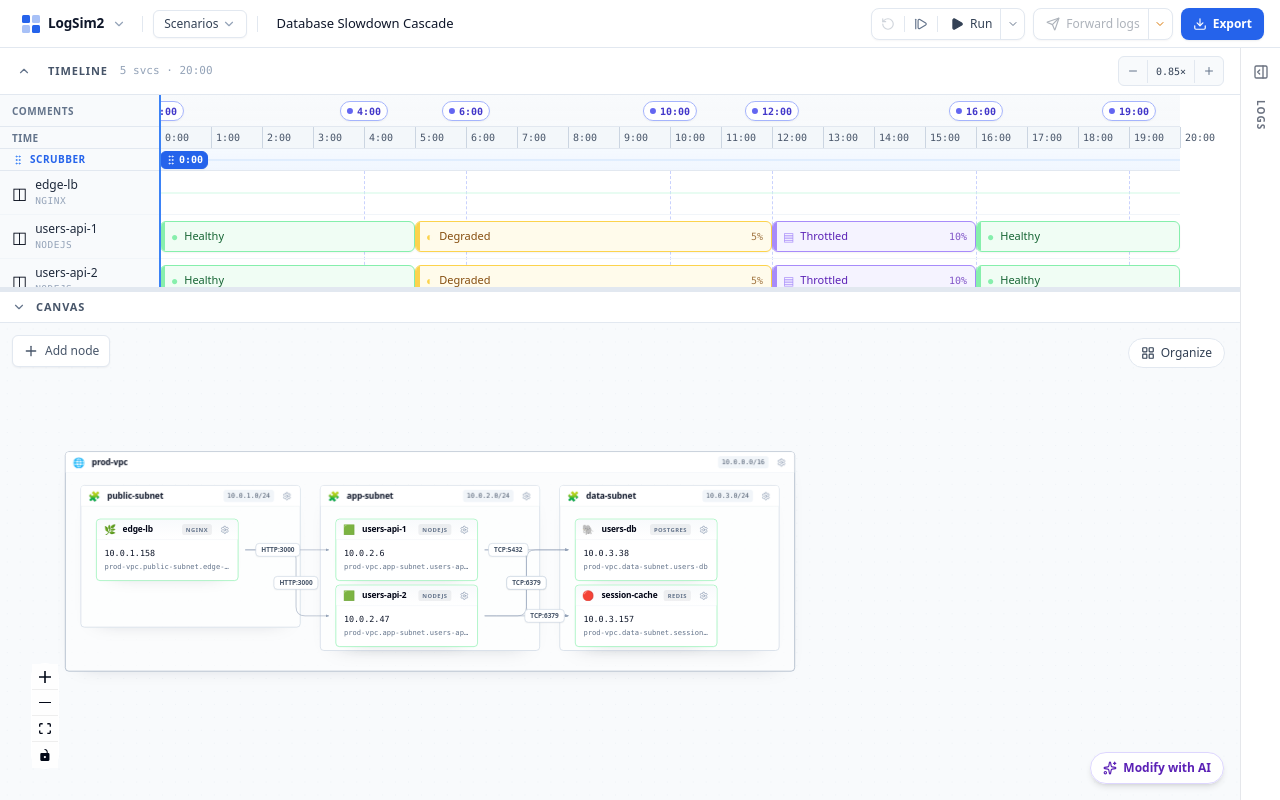
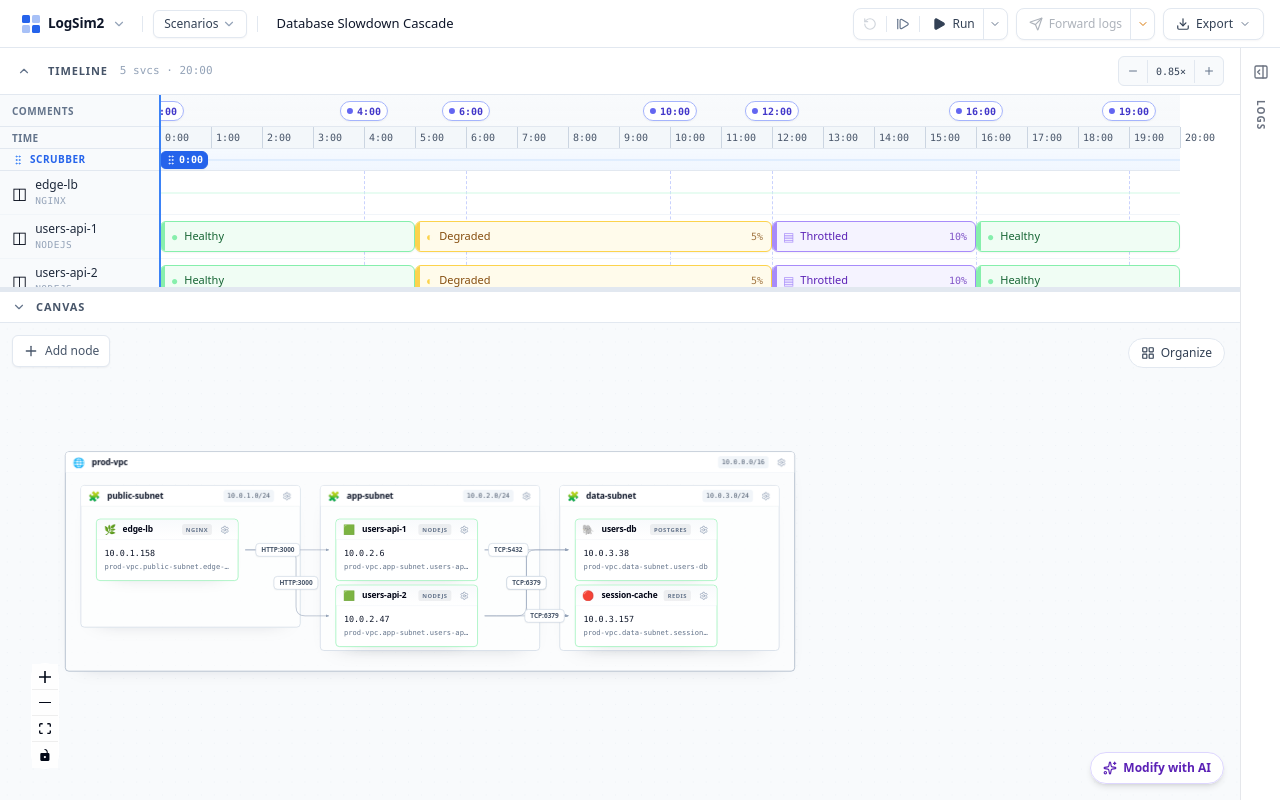
Before and after one commit to hyfather/logsim2, a Next.js app: page /editor in a window 1280 px wide. Built offline with nearby package versions, Linux system fonts and the light colour scheme.

Commit message:
Toolbar: neutral chrome on Export, matching the transport buttons

```diff
--- a/src/components/toolbar/Topbar.tsx
+++ b/src/components/toolbar/Topbar.tsx
@@ -1187,16 +1187,19 @@ export function Topbar() {
           )}
         </div>
 
-        {/* Export primary */}
+        {/* Export — same neutral chrome as the transport buttons so the
+            toolbar reads as one row of equal-weight actions, not a blue
+            CTA among greys. */}
         <DropdownMenu>
           <DropdownMenuTrigger asChild>
             <button
               type="button"
-              className="inline-flex h-8 shrink-0 items-center gap-1.5 rounded-lg bg-blue-600 px-3 text-[12px] font-semibold text-white shadow-[0_1px_2px_rgba(15,23,42,0.08)] transition-colors hover:bg-blue-700"
+              className="inline-flex h-8 shrink-0 items-center gap-1.5 rounded-lg border border-slate-200 bg-white px-3 text-[12px] font-medium text-slate-700 shadow-[0_1px_2px_rgba(15,23,42,0.04)] transition-colors hover:bg-slate-50"
               title="Export dataset"
             >
               <Download className="h-3.5 w-3.5" />
               <span className="hidden md:inline">Export</span>
+              <ChevronDown className="h-3 w-3 text-slate-500" />
             </button>
           </DropdownMenuTrigger>
           <DropdownMenuContent align="end" className="w-56">
```
